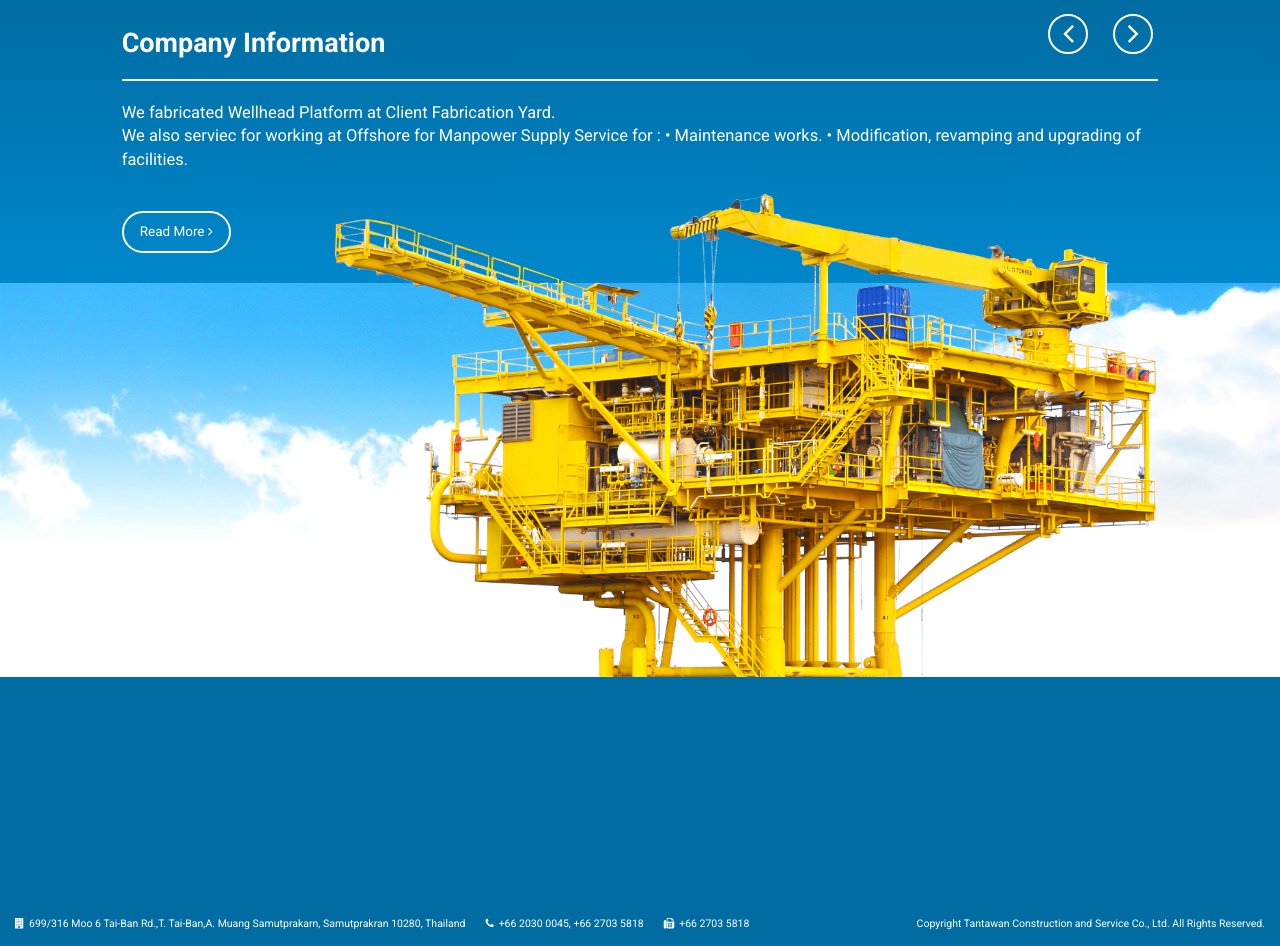
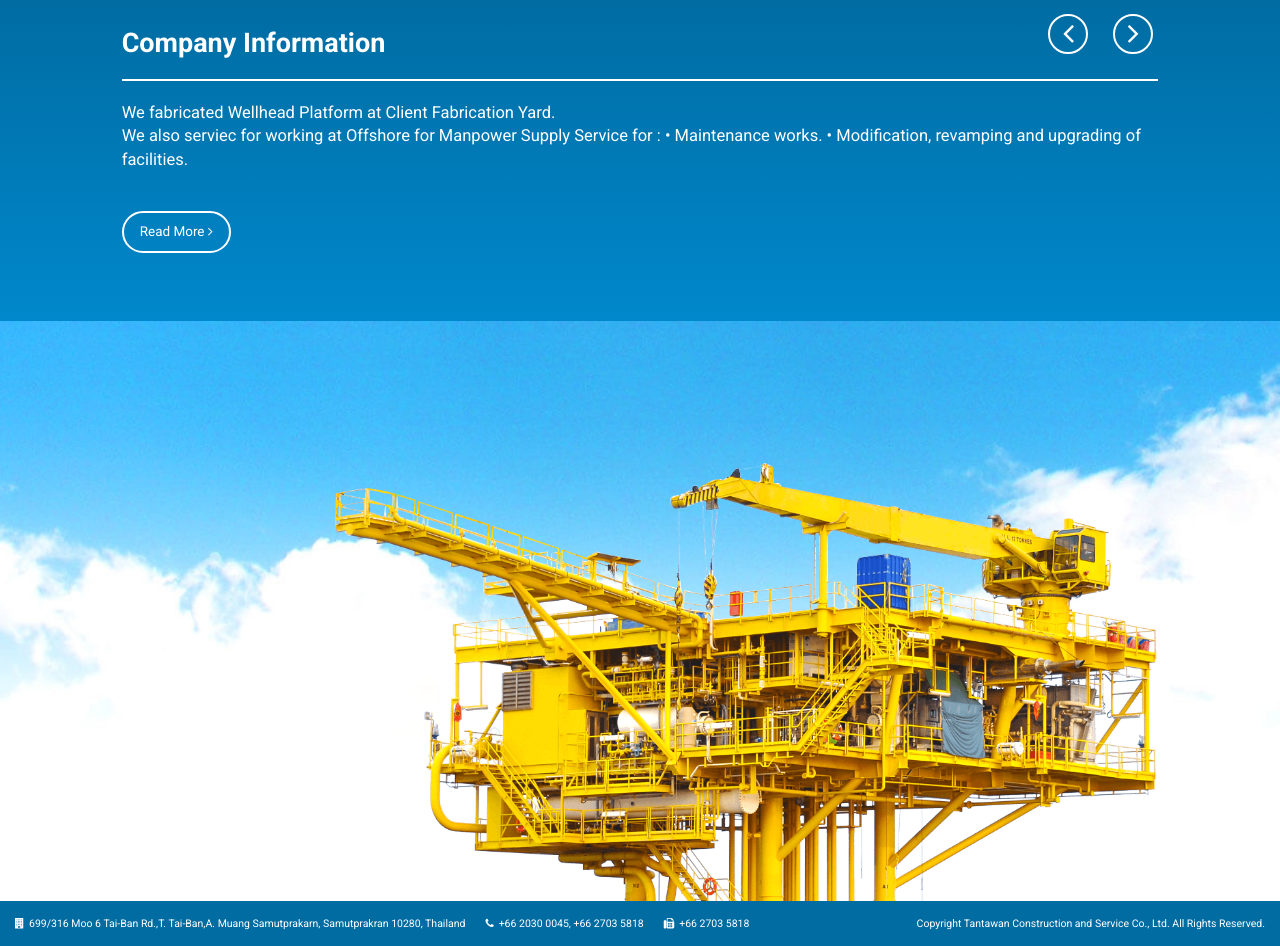
Before and after one commit to pongsakons/Web_Tantawancorp, a PHP site: page /index-main.html in a window 1280 px wide. Shown: the part 61-1007 px from the top of the page. Run offline with PHP 8.4, Linux system fonts and the light colour scheme.

Commit message:
Update code

```diff
--- a/css/style.css
+++ b/css/style.css
@@ -178,10 +178,18 @@ a:focus, a:hover {
     font-size: 1.375rem; }
 .slide-banner .image-banner {
   position: relative;
-  height: 54.62963%; }
+  height: 66%;
+  background-size: cover;
+  background-position: center center; }
   .slide-banner .image-banner .oil-rig {
     position: absolute;
     bottom: 0; }
+  .slide-banner .image-banner.-first {
+    background-image: url("../image/bg-slide1.jpg"); }
+  .slide-banner .image-banner.-second {
+    background-image: url("../image/bg-slide2.jpg"); }
+  .slide-banner .image-banner.-third {
+    background-image: url("../image/bg-slide3.jpg"); }
 
 .owl-carousel {
   background-color: #006ca2; }
@@ -350,12 +358,18 @@ hr {
   html {
     font-size: 12px; } }
 @media (min-width: 1600px) {
-  .slide-banner .image-banner .oil-rig {
-    bottom: -20px; }
-
   .navbar-default .navbar-header .navbar-brand {
     margin-left: 0; } }
 @media (min-width: 1200px) {
+  .owl-wrapper, .owl-item, .slide-banner, .slide-banner > .container-fluid, .slide-banner > .container-fluid > .row {
+    height: 100%; }
+
+  .gradient-banner {
+    min-height: 34%; }
+
+  .image-banner {
+    min-height: 66%; }
+
   .owl-carousel {
     height: 100%; }
     .owl-carousel .owl-wrapper-outer {
--- a/css/style.scss
+++ b/css/style.scss
@@ -210,11 +210,16 @@ a {
   }
   .image-banner {
     position: relative;
-    height: 590/1080*100%;
+    height: 66%;
+    background-size: cover;
+    background-position: center center;
     .oil-rig {
       position: absolute;
       bottom: 0;
     }
+    &.-first{background-image: url("../image/bg-slide1.jpg");}
+    &.-second{background-image: url("../image/bg-slide2.jpg");}
+    &.-third{background-image: url("../image/bg-slide3.jpg");}
   }
 }
 
@@ -405,15 +410,21 @@ hr {
 }
 
 @media (min-width: 1600px) {
-  .slide-banner .image-banner .oil-rig {
-    bottom: -20px;
-  }
   .navbar-default .navbar-header .navbar-brand {
     margin-left: 0;
   }
 }
 
 @media (min-width: 1200px) {
+  .owl-wrapper,.owl-item, .slide-banner, .slide-banner > .container-fluid, .slide-banner > .container-fluid > .row{
+    height: 100%;
+  }
+  .gradient-banner{
+    min-height: 34%;
+  }
+  .image-banner{
+    min-height: 66%;
+  }
   .owl-carousel {
     height: 100%;
     .owl-wrapper-outer {
--- a/index-main.html
+++ b/index-main.html
@@ -6,7 +6,7 @@
     <meta name="viewport" content="width=device-width, initial-scale=1">
     <!-- The above 3 meta tags *must* come first in the head; any other head content must come *after* these tags -->
     <title>www.tantawancorp.co.th</title>
-    <link rel="shortcut icon" href="image/tantawancorp_favicon.png" />
+    <link rel="shortcut icon" href="image/tantawancorp_favicon.png"/>
     <!-- <link rel="apple-touch-icon" sizes="57x57" href="/apple-icon-57x57.png"> -->
     <!-- Bootstrap -->
     <link href="css/bootstrap.min.css" rel="stylesheet">
@@ -48,19 +48,20 @@
                                 <div class="title-line"></div>
                                 <div class="sub-title">
                                     <p>We fabricated Wellhead Platform at Client Fabrication Yard.<br>
-                                    We also serviec for working at Offshore for Manpower Supply Service for :  &bull; Maintenance works.  &bull; Modification, revamping and upgrading of facilities.
+                                        We also serviec for working at Offshore for Manpower Supply Service for : &bull;
+                                        Maintenance works. &bull; Modification, revamping and upgrading of facilities.
                                     </p>
                                 </div>
-                                <a href="history.html" class="btn btn-default btn-lg">Read More <i class="fa fa-angle-right"></i>
+                                <a href="history.html" class="btn btn-default btn-lg">Read More <i
+                                        class="fa fa-angle-right"></i>
                                 </a>
                             </div>
                         </div>
                     </div>
-                    <div class="image-banner">
-                        <img src="image/oil-rig.png"
-                             class="img-responsive oil-rig col-lg-8 col-lg-offset-3 col-md-8 col-md-offset-3 col-sm-8 col-sm-offset-3 col-xs-8 col-xs-offset-3"
-                             alt="">
-                        <img src="image/bg-slide1.jpg" class="img-responsive" alt="">
+                    <div class="image-banner -first">
+                        <div class="oil-rig col-lg-8 col-lg-offset-3 col-md-8 col-md-offset-3 col-sm-8 col-sm-offset-3 col-xs-8 col-xs-offset-3">
+                            <img src="image/oil-rig.png" class="img-responsive pull-right" alt="">
+                        </div>
                     </div>
                 </div>
             </div>
@@ -76,15 +77,15 @@
                                 </div>
                                 <div class="title-line"></div>
                                 <div class="sub-title">
-                                        <p>Tank Farm,we Maintenance Modification, revamping and upgrading of facilities.</p>
+                                    <p>Tank Farm,we Maintenance Modification, revamping and upgrading of facilities.</p>
                                 </div>
-                                <a href="hse.html" class="btn btn-default btn-lg">Read More <i class="fa fa-angle-right"></i>
+                                <a href="hse.html" class="btn btn-default btn-lg">Read More <i
+                                        class="fa fa-angle-right"></i>
                                 </a>
                             </div>
                         </div>
                     </div>
-                    <div class="image-banner">
-                        <img src="image/bg-slide2.jpg" class="img-responsive" alt="">
+                    <div class="image-banner -second">
                     </div>
                 </div>
             </div>
@@ -98,15 +99,17 @@
                                 <h1>Company information</h1>
                                 <div class="title-line"></div>
                                 <div class="sub-title">
-                                        <p>Refinary and chemical plant,we Maintenance Modification, revamping and upgrading of facilities.</p>
+                                    <p>Refinary and chemical plant,we Maintenance Modification, revamping and upgrading
+                                        of facilities.</p>
                                 </div>
-                                <a href="quality.html" class="btn btn-default btn-lg">Read More <i class="fa fa-angle-right"></i>
+                                <a href="quality.html" class="btn btn-default btn-lg">Read More <i
+                                        class="fa fa-angle-right"></i>
                                 </a>
                             </div>
                         </div>
                     </div>
-                    <div class="image-banner" style="background-image: url(image/bg-slide3.jpg); width: 100%; height: 650px; border: 1px solid black;">
-                        <!-- <img src="image/bg-slide3.jpg" class="img-responsive" alt=""> -->
+                    <div class="image-banner -third">
+
                     </div>
                 </div>
             </div>
--- a/js/script.js
+++ b/js/script.js
@@ -36,7 +36,7 @@ $(document).ready(function () {
                 "<i class='fa fa-angle-right'></i>"
             ],
             autoHeight: true,
-            autoPlay:true,
+            // autoPlay:true,
             slideSpeed: 1000
         },
         $(function () {
```
Also changed, not shown: 1 other file.
